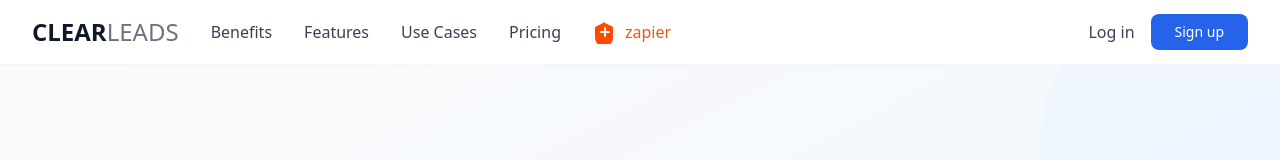
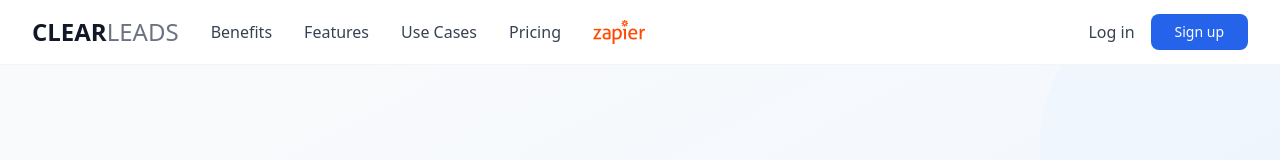
Before and after one commit to robertboulos/clearleads, a React (Vite) app: page / in a window 1280 px wide. Shown: the top 160 px of the page. Built offline with nearby package versions, Linux system fonts and the light colour scheme.

Commit message:
Replace Zapier logo with proper image

```diff
--- a/src/pages/Landing.tsx
+++ b/src/pages/Landing.tsx
@@ -32,13 +32,11 @@ export const Landing: React.FC = () => {
                 <Link to="/pricing" className="text-gray-700 hover:text-gray-900 font-medium">
                   Pricing
                 </Link>
-                <div className="flex items-center">
-                  <svg className="w-6 h-6 mr-2" viewBox="0 0 24 24" fill="none">
-                    <path d="M12 2L2 7v10c0 5.55 3.84 9.74 9 11 5.16-1.26 9-5.45 9-11V7l-10-5z" fill="#FF4A00"/>
-                    <path d="M8 12h8M12 8v8" stroke="white" strokeWidth="2" strokeLinecap="round"/>
-                  </svg>
-                  <span className="text-orange-600 font-medium">zapier</span>
-                </div>
+                <img
+                  src="/Zapier_logo.svg.png"
+                  alt="Zapier"
+                  className="h-6"
+                />
               </nav>
             </div>
 
```
